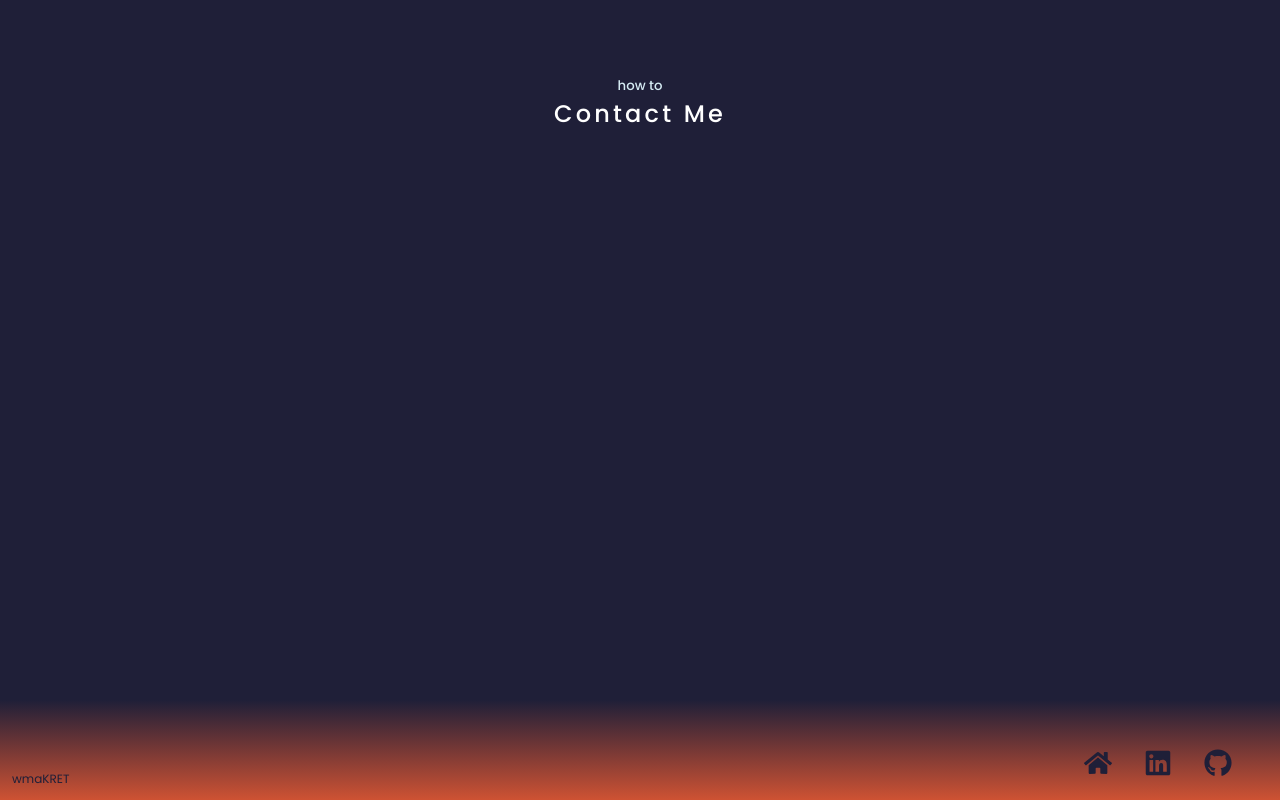
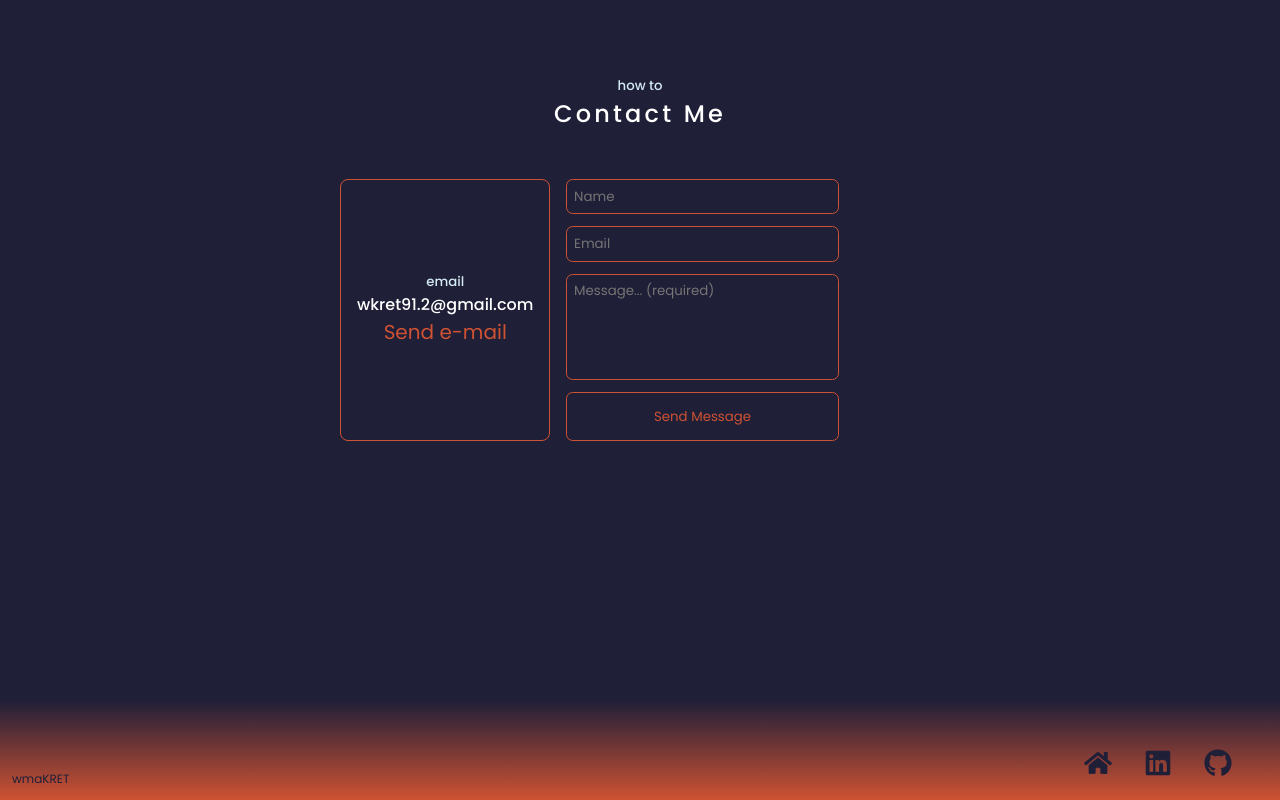
Before and after one commit to wmaKRET/my-page, a React (Create React App) app: page / in a window 1280 px wide. Shown: the part 2676-3476 px from the top of the page. Built offline with nearby package versions, Linux system fonts and the light colour scheme.

Commit message:
design Contact component and style it

```diff
--- a/src/components/Contact.js
+++ b/src/components/Contact.js
@@ -5,6 +5,37 @@ function Contact(){
         <section className="contact" id="contact">
             <h5>how to</h5>
             <h2>Contact Me</h2>
+            <div className="contact__content">
+                <div className="contact__email">
+                    <h5>email</h5>
+                    <h4>wkret91.2@gmail.com</h4>
+                    <a href="mailto:wkret91.2@gmail.com">Send e-mail</a>
+                </div>
+                <form className="contact__form">
+                    <input
+                        type="text"
+                        name="name"
+                        placeholder="Name"
+                        required
+                    />
+                    <input
+                        type="email"
+                        name="email"
+                        placeholder="Email"
+                    />
+                    <textarea
+                        name="message"
+                        placeholder="Message... (required)"
+                        required
+                    />
+                    <button
+                        type="submit"
+                        className="btn"
+                    >
+                        Send Message
+                    </button>
+                </form>
+            </div>
         </section>
     )
 }
--- a/src/scss/app.scss
+++ b/src/scss/app.scss
@@ -84,10 +84,10 @@ img {
 a {
     text-decoration: none;
     color: $color;
+    transition: $transition;
 
     &:hover {
-        color: $white;
-        transition: $transition;
+        color: $light;
     }
 }
 
@@ -108,9 +108,9 @@ a {
     cursor: pointer;
 
     &:hover {
-        background-color: $white;
+        background-color: $light;
         color: $background;
-        border-color: $white;
+        border-color: $light;
     }
 
     &-primary {
@@ -182,7 +182,7 @@ a {
         transition: $transition;
 
         &:hover {
-            background-color: $white;
+            background-color: $light;
         }
 
         &-shadowtop {
@@ -414,8 +414,76 @@ a {
     }
 }
 
-/* // -- // HEADER STYLES + MEDIA QUERIES // -- // */
+/* // -- // CONTACT PAGE STYLES + MEDIA QUERIES // -- // */
 
+.contact {
+
+    &__content {
+        display: grid;
+        grid-template-columns: 40% 60%;
+        gap: 1em;
+    }
+
+    &__email {
+        padding: 1em;
+        display: flex;
+        flex-direction: column;
+        align-items: center;
+        justify-content: center;
+        justify-self: right;
+        border: 1px solid $color;
+        border-radius: 0.5em;
+        transition: $transition;
+
+        & > h5 {
+            color: $light;
+        }
+
+        & > a {
+            font-size: 1.25rem;
+        }
+
+        &:hover {
+            box-shadow: 0 0 20px $color;
+        }
+    }
+
+    &__form {
+        display: flex;
+        flex-direction: column;
+        gap: 0.75em;
+        justify-self: left;
+
+        & > input, textarea {
+            padding: 0.5em;
+            background-color: $background;
+            border: 1px solid $color;
+            border-radius: 0.5em;
+            color: $light;
+            transition: $transition;
+
+            &:hover {
+                box-shadow: 0 0 20px $color;
+            }
+
+            &:focus {
+                outline: 0;
+                color: $white;
+            }
+        }
+
+        & > textarea {
+            height: 8em;
+            resize: none;
+        }
+
+        & > button {
+            width: 100%;
+            background-color: $background;
+            transition: $transition;
+        }
+    }
+}
 
 /* // -- // FOOTER STYLES + MEDIA QUERIES // -- // */
 
```
